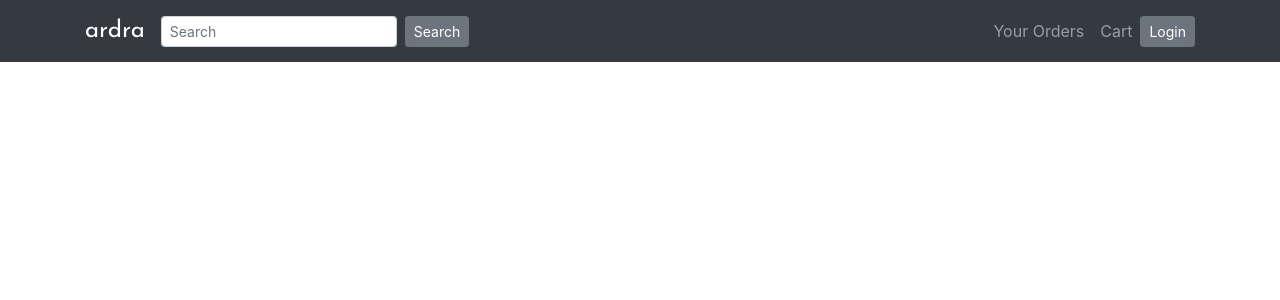
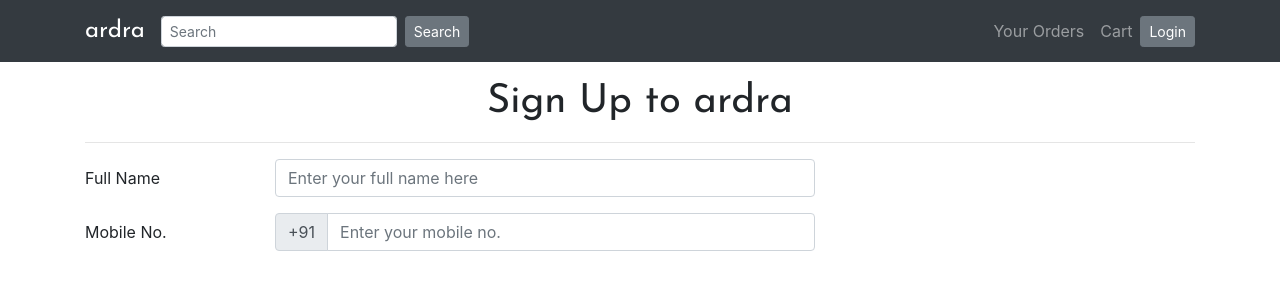
Before and after one commit to ardra-shop/ardrashop.com, a React (Create React App) app: page /ardrashop.com/signup in a window 1280 px wide. Before the commit this address led to /ardrashop.com. Shown: the top 300 px of the page. Built offline with nearby package versions, Linux system fonts and the light colour scheme.

Commit message:
Sign Up form
Incomplete, contains bugs.

```diff
--- a/src/App.css
+++ b/src/App.css
@@ -2,3 +2,7 @@
     font-family: 'Josefin Sans', sans-serif;
     font-size: larger;
 }
+
+.brandfont{
+    font-family: 'Josefin Sans', sans-serif;
+}
--- a/src/App.js
+++ b/src/App.js
@@ -3,6 +3,7 @@
 import NavigationBarComponent from './components/NavigationBarComponent';
 import ShopComponent from './components/ShopComponent'
 import { Switch, Route, Redirect, BrowserRouter } from 'react-router-dom';
+import SignUpFormComponent from './components/SignUpFormComponent';
 
 class App extends Component{
 	render() {
@@ -11,6 +12,7 @@
 				<NavigationBarComponent/>
 				<Switch>
 					<Route exact path="/ardrashop.com/shop" component={ShopComponent} />
+					<Route exact path="/ardrashop.com/signup" component={SignUpFormComponent} />
 					<Redirect to="/ardrashop.com" />
             	</Switch>
 			</BrowserRouter>
--- a/src/components/NavigationBarComponent.js
+++ b/src/components/NavigationBarComponent.js
@@ -61,9 +61,11 @@
                                         </Button>
                                     </Col>
                                     <Col className='col-6'>
-                                        <Button className="mt-3 btn-block" type="button" color="primary">
-                                            New? Sign In
-                                        </Button>
+                                        <Link to="/ardrashop.com/signup">
+                                            <Button onClick = {this.toggleLoginModal} className="mt-3 btn-block" type="button" color="primary">
+                                                New? Sign Up
+                                            </Button>
+                                        </Link>
                                     </Col>
                                 </Row>
 
--- /dev/null
+++ b/src/components/SignUpFormComponent.js
@@ -0,0 +1,46 @@
+import React, { Component } from 'react';
+import { Container, Row, Col, Button, Form, FormGroup, Label, Input, InputGroup, InputGroupAddon, InputGroupText } from 'reactstrap';
+
+class SignUpFormComponent extends Component{
+    render(){
+        return(
+            <React.Fragment>
+                <Container>
+                    <Row className="justify-content-center">
+                        <h1 className="brandfont mt-3 mb-0">
+                            Sign Up to ardra
+                        </h1>
+                    </Row>
+                    <hr/>
+                    <Form>
+                        <FormGroup row>
+                            <Label md="2" sm="3">
+                                Full Name
+                            </Label>
+                            <Col md="6" sm="5">
+                                <Input placeholder="Enter your full name here" />
+                            </Col>
+                        </FormGroup>
+                        <FormGroup row>
+                            <Label md="2" sm="3">
+                                Mobile No.
+                            </Label>
+                            <Col md="6" sm="5">
+                                <InputGroup>
+                                    <InputGroupAddon addonType="prepend">
+                                        <InputGroupText>
+                                        +91
+                                        </InputGroupText>
+                                    </InputGroupAddon>
+                                    <Input placeholder="Enter your mobile no." />
+                                </InputGroup>
+                            </Col>
+                        </FormGroup>
+                    </Form>
+                </Container>
+            </React.Fragment>
+        );
+    }
+}
+
+export default SignUpFormComponent;
```
Also changed, not shown: public/assets/images/logo.jpeg (added).
